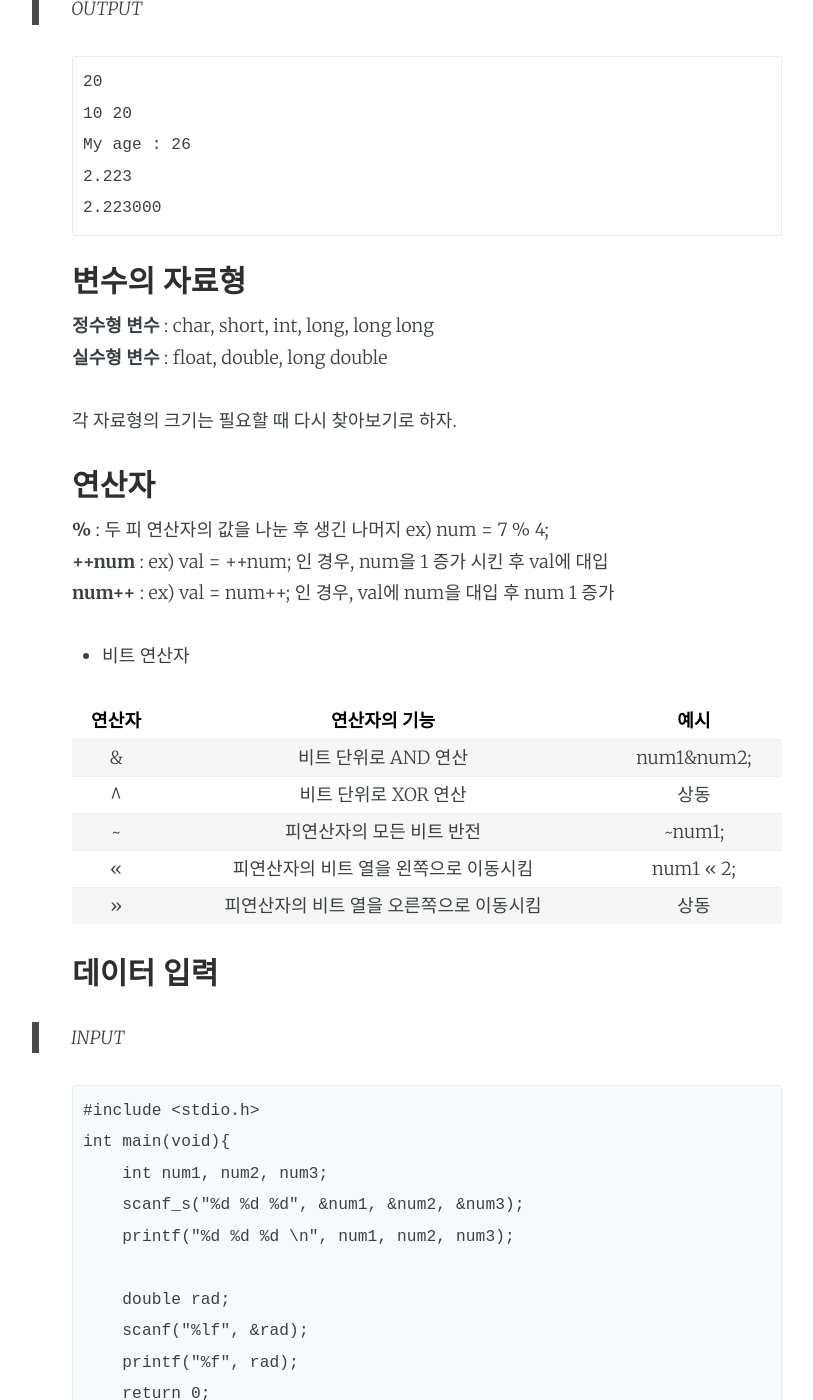
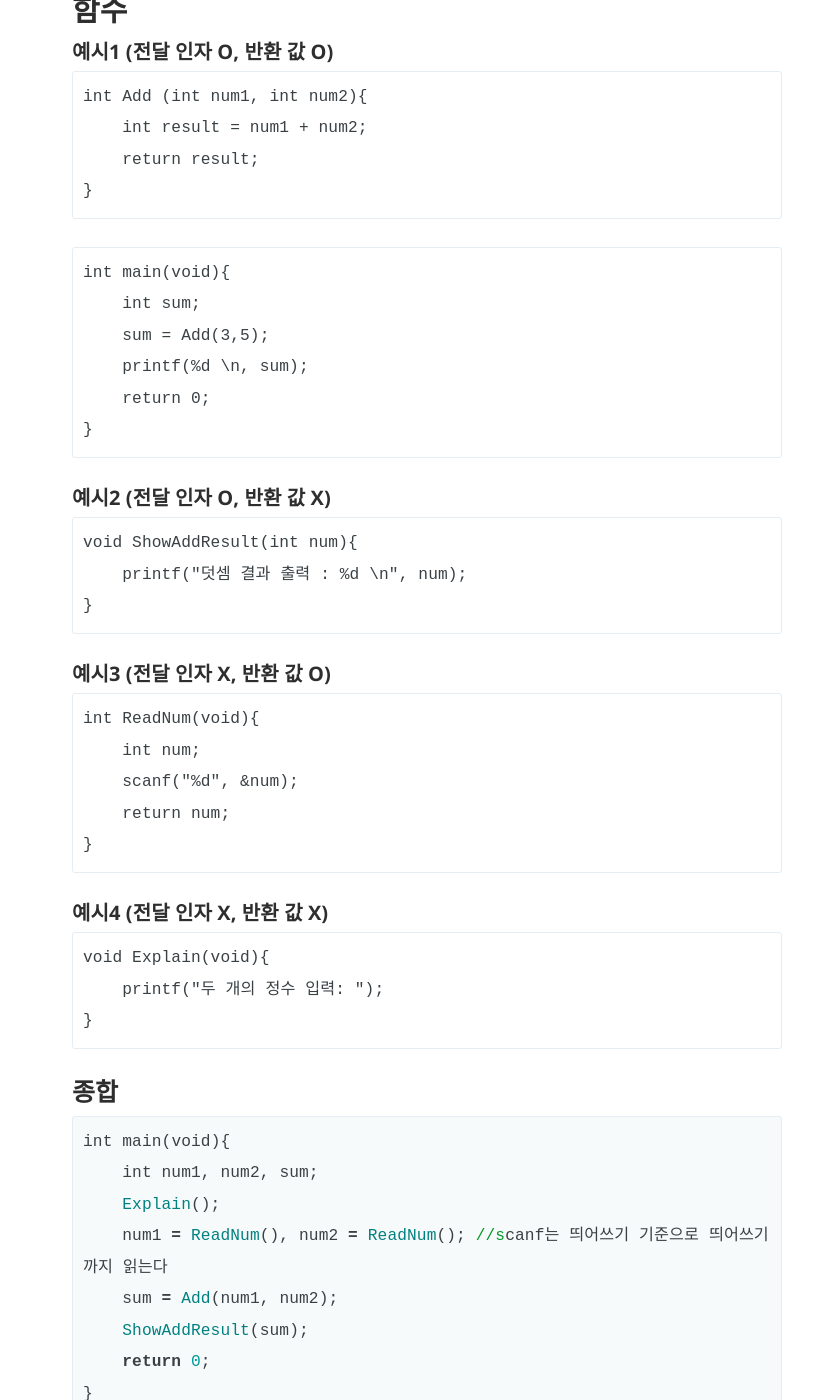
Before and after one commit to kpiswon/kpiswon.github.io, a Jekyll site: the page built from _posts/2020-08-26-C_review2.markdown, in a window 1280 px wide and 1400 px high, scrolled down 4774 px. Shown: the whole window, without its empty margins (213-1026 px from the left). Built offline with Jekyll 4.4.1, drawn with Linux system fonts in a browser that asks for light colours; some of the changed text lies outside the part shown.

Commit message:
C_review2 대충마무리

````diff
--- a/_posts/2020-08-26-C_review2.markdown
+++ b/_posts/2020-08-26-C_review2.markdown
@@ -3,7 +3,7 @@ layout: post
 title:  "C언어 한 번에 기억 되살리기 - 개발환경 구축부터 주요 문법까지(PART II)"
 date:   2020-08-30 02:30:00
 categories: C_Programming
-tags : [C언어, C, 개발환경, Visual Studio]
+tags : [C언어, C, 개발환경, Visual Studio, 배열, 포인터, 반복문, switch문, for문, 조건문, 삼항연산자, ]
 ---
 
 [이어서](https://kpiswon.github.io/c_programming/2020/08/26/C_review.html) 기본적으로 자주 쓰이는 함수들을 정리해보겠다.
@@ -158,70 +158,107 @@ int main(void){
 
 ---
 
+### 함수
 
-> OUTPUT
+###### 예시1 (전달 인자 O, 반환 값 O)
+```
+int Add (int num1, int num2){
+    int result = num1 + num2;
+    return result;
+}
+```
 
 ```
-20
-10 20
-My age : 26
-2.223
-2.223000
-```
-
-### 변수의 자료형
-
- __정수형 변수__ : char, short, int, long, long long
- __실수형 변수__ : float, double, long double
-
-각 자료형의 크기는 필요할 때 다시 찾아보기로 하자.
-
-### 연산자
-
- __%__ : 두 피 연산자의 값을 나눈 후 생긴 나머지 ex) num = 7 % 4;
- __++num__ : ex) val = ++num; 인 경우, num을 1 증가 시킨 후 val에 대입
- __num++__ : ex) val = num++; 인 경우, val에 num을 대입 후 num 1 증가
-
-* 비트 연산자
-
- 연산자|연산자의 기능|예시
- :---:|:---:|:---:
- &|비트 단위로 AND 연산|num1&num2;
- ^|비트 단위로 XOR 연산|상동
- ~|피연산자의 모든 비트 반전|~num1;
- <<|피연산자의 비트 열을 왼쪽으로 이동시킴|num1 << 2;
- >>|피연산자의 비트 열을 오른쪽으로 이동시킴|상동
-
-### 데이터 입력
-
-> INPUT
-
-```C
-#include <stdio.h>
 int main(void){
-    int num1, num2, num3;
-    scanf_s("%d %d %d", &num1, &num2, &num3);
-    printf("%d %d %d \n", num1, num2, num3);
-
-    double rad;
-    scanf("%lf", &rad);
-    printf("%f", rad);
+    int sum;
+    sum = Add(3,5);
+    printf(%d \n, sum);
     return 0;
 }
 ```
 
-> OUTPUT
+###### 예시2 (전달 인자 O, 반환 값 X)
+```
+void ShowAddResult(int num){
+    printf("덧셈 결과 출력 : %d \n", num);
+}
+```
+
+###### 예시3 (전달 인자 X, 반환 값 O)
+```
+int ReadNum(void){
+    int num;
+    scanf("%d", &num);
+    return num;
+}
+```
+
+###### 예시4 (전달 인자 X, 반환 값 X)
+```
+void Explain(void){
+    printf("두 개의 정수 입력: ");
+}
+```
+
+#### 종합
+{% highlight ruby %}
+int main(void){
+    int num1, num2, sum;
+    Explain();
+    num1 = ReadNum(), num2 = ReadNum(); //scanf는 띄어쓰기 기준으로 띄어쓰기까지 읽는다
+    sum = Add(num1, num2);
+    ShowAddResult(sum);
+    return 0;
+}
+{%endhighlight%}
+
+---
+
+### 배열
+> __int Arrayname[4];__
+int : 배열의 자료형
+Arrayname : 배열의 이름
+[4] : 배열의 길이
+
+> __int TwoDimArr[5][5];__
+> __int ThreeDimArr[3][3][3];__
+> 1차원 뿐만 아니라, 2,3차원의 배열도 선언 가능하다.
+
+###### __예시 1__
+```
+int arr[5] = {1,2}; //부족한 부분은 0으로 채워짐
+```
+
+* 결과 1
+arr = {1,2,0,0,0}
+
+
+###### __예시 2__
+```
+char str[14] = "GOOD MORNING!";
+```
+
+* 결과 2
+str = {G,O,O,D, ,M,O,R,N,I,N,G,!,\0}
+널 문자(\0)은 문자열의 끝을 의미한다.
+
+---
+### 포인터
+> 정수 7이 저장된 int 형 변수 num을 선언하고, 이것에 대한 포인터 변수 pnum을 선언한 다음, pnum에 변수 num의 주소값을 저장하자.
 
 ```
-1 22 33
-1 22 33
-2.223
-2.223000
+int main(void){
+    int num = 7;
+    int * pnum; //만약 num이 double형이었다면 double * pnum;
+    pnum = &num;
+
+    int * pnum2 = NULL; // 초기화하지 않는 경우에는 널 포인터로 초기화하는 것이 안전하다.
+}
 ```
 
 ___
 
-최종수정일 2020.08.26
+최종수정일 2020.08.31
 
 
 
````
